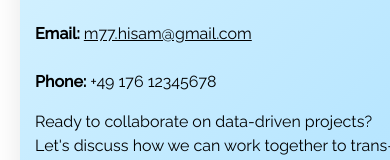
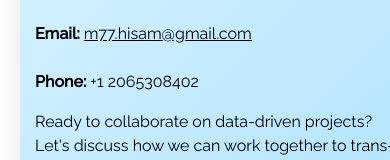
Before and after one commit to hisammohmand/react-portfolio, a React (Create React App) app: page / in a window 390 px wide. Shown: the part 11599-11759 px from the top of the page. Built offline with nearby package versions, Linux system fonts and the light colour scheme.

Commit message:
Update contact phone number to +1 2065308402

```diff
--- a/src/content_option.js
+++ b/src/content_option.js
@@ -150,7 +150,7 @@ const dataportfolio = [{
 
 const contactConfig = {
     YOUR_EMAIL: "m77.hisam@gmail.com",
-    YOUR_FONE: "+49 176 12345678",
+    YOUR_FONE: "+1 2065308402",
     description: "Ready to collaborate on data-driven projects? Let's discuss how we can work together to transform your data into actionable insights and create impactful solutions.",
     // creat an emailjs.com account
     // check out this tutorial https://www.emailjs.com/docs/examples/reactjs/
```
